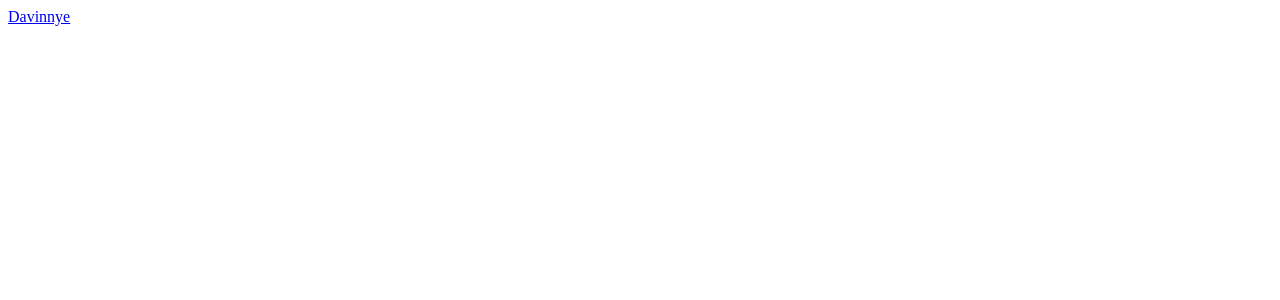
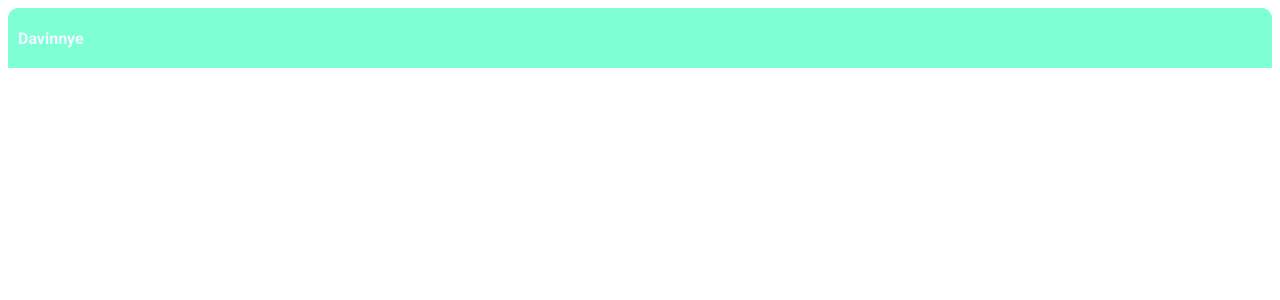
Before and after one commit to davinnye/gerenciador-filmes-react, a React (Create React App) app: page / in a window 1280 px wide. Shown: the top 300 px of the page. Built offline with nearby package versions, Linux system fonts and the light colour scheme.

Commit message:
estilizando a topbar

```diff
--- a/src/App.jsx
+++ b/src/App.jsx
@@ -1,4 +1,6 @@
 import { Topbar } from "./components/topbar";
+import "./global.css";
+
 
 function App() {
   return (
--- a/src/components/topbar/index.jsx
+++ b/src/components/topbar/index.jsx
@@ -3,8 +3,8 @@
 
 export function Topbar(){
     return (
-        <div>
-        <a href="https://github.com/davinnye">Davinnye</a>
+        <div className="topbar">
+        <a href="https://github.com/davinnye" className="topbar">Davinnye</a>
         </div>
     )
 }
--- a/src/components/topbar/style.css
+++ b/src/components/topbar/style.css
@@ -0,0 +1,16 @@
+div.topbar{
+    box-sizing: border-box;
+    height: 60px;
+    border-top-left-radius: 10px;
+    border-top-right-radius: 10px;
+    background-color: aquamarine;
+    padding-left: 10px;
+    align-items: center;
+    display: flex;
+}
+
+a.topbar{
+    color:aliceblue;
+    text-decoration: none;
+    font-weight: bold;
+}
--- /dev/null
+++ b/src/global.css
@@ -0,0 +1,5 @@
+@import url('https://fonts.googleapis.com/css2?family=Roboto:wght@300;400;700&display=swap');
+
+*{
+    font-family: Roboto;
+}
```
